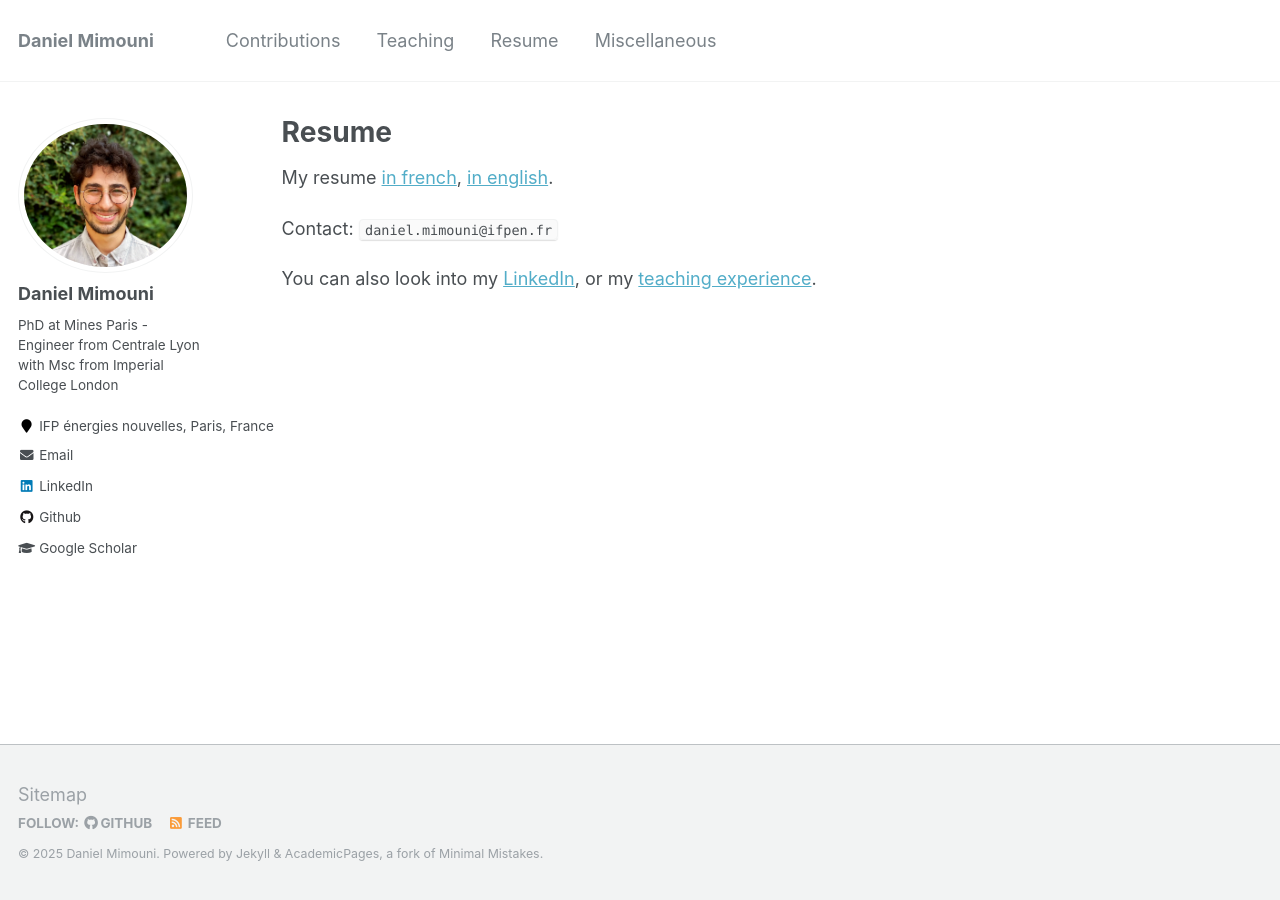
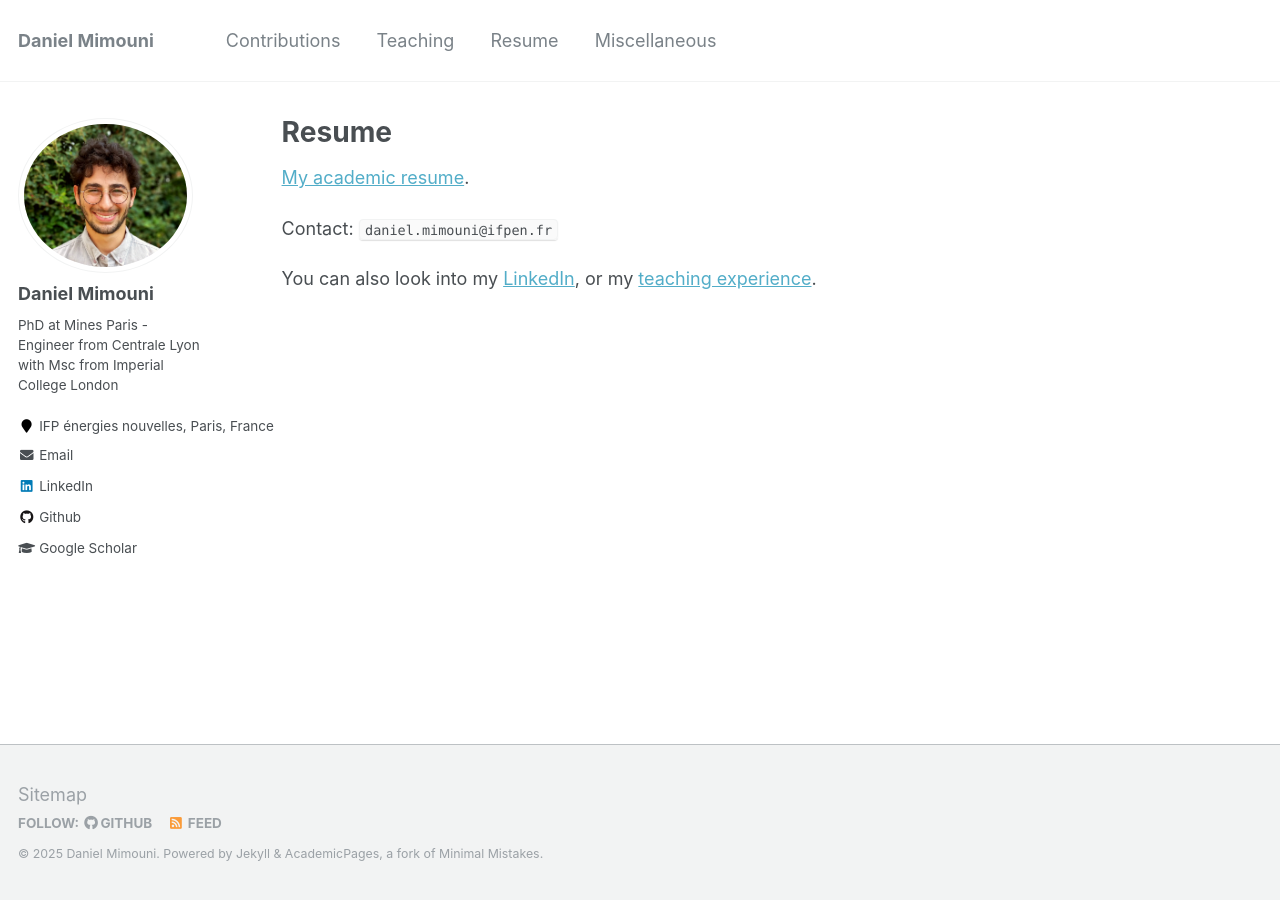
Before and after one commit to dan-mim/dan-mim.github.io, a Jekyll site: the page built from _pages/cv.md, in a window 1280 px wide. Built offline with Jekyll 4.4.1, drawn with Linux system fonts in a browser that asks for light colours.

Commit message:
Update cv.md

```diff
--- a/_pages/cv.md
+++ b/_pages/cv.md
@@ -10,7 +10,7 @@ redirect_from:
 
 {% include base_path %}
 
-My resume <a href="/files/CV_Daniel_Mimouni.pdf">in french</a>, <a href="/files/CV_Daniel_Mimouni_english.pdf">in english</a>.
+<a href="/files/academic_resume.pdf">My academic resume</a>.
 
 Contact: `daniel.mimouni@ifpen.fr`
 
```
